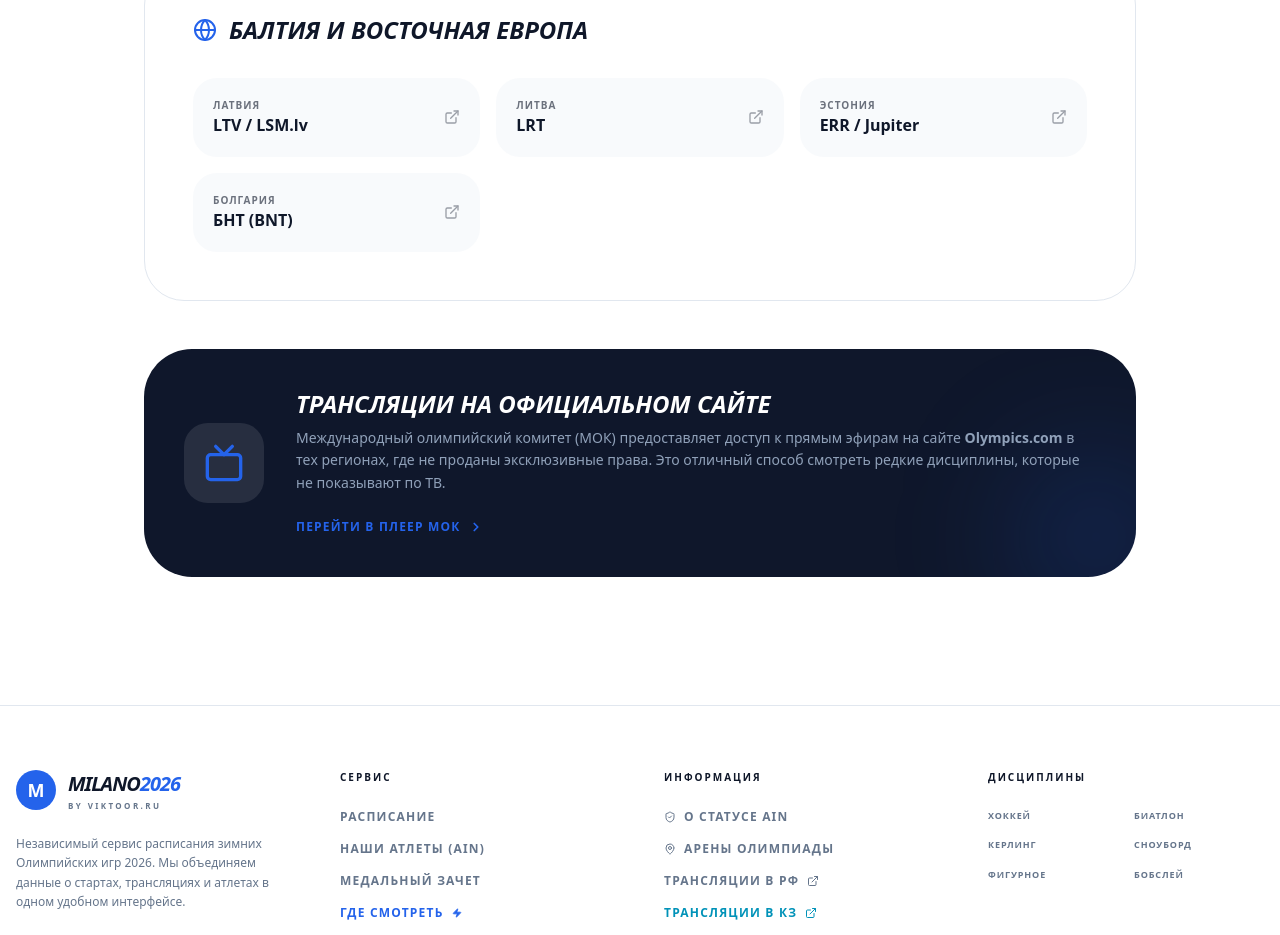
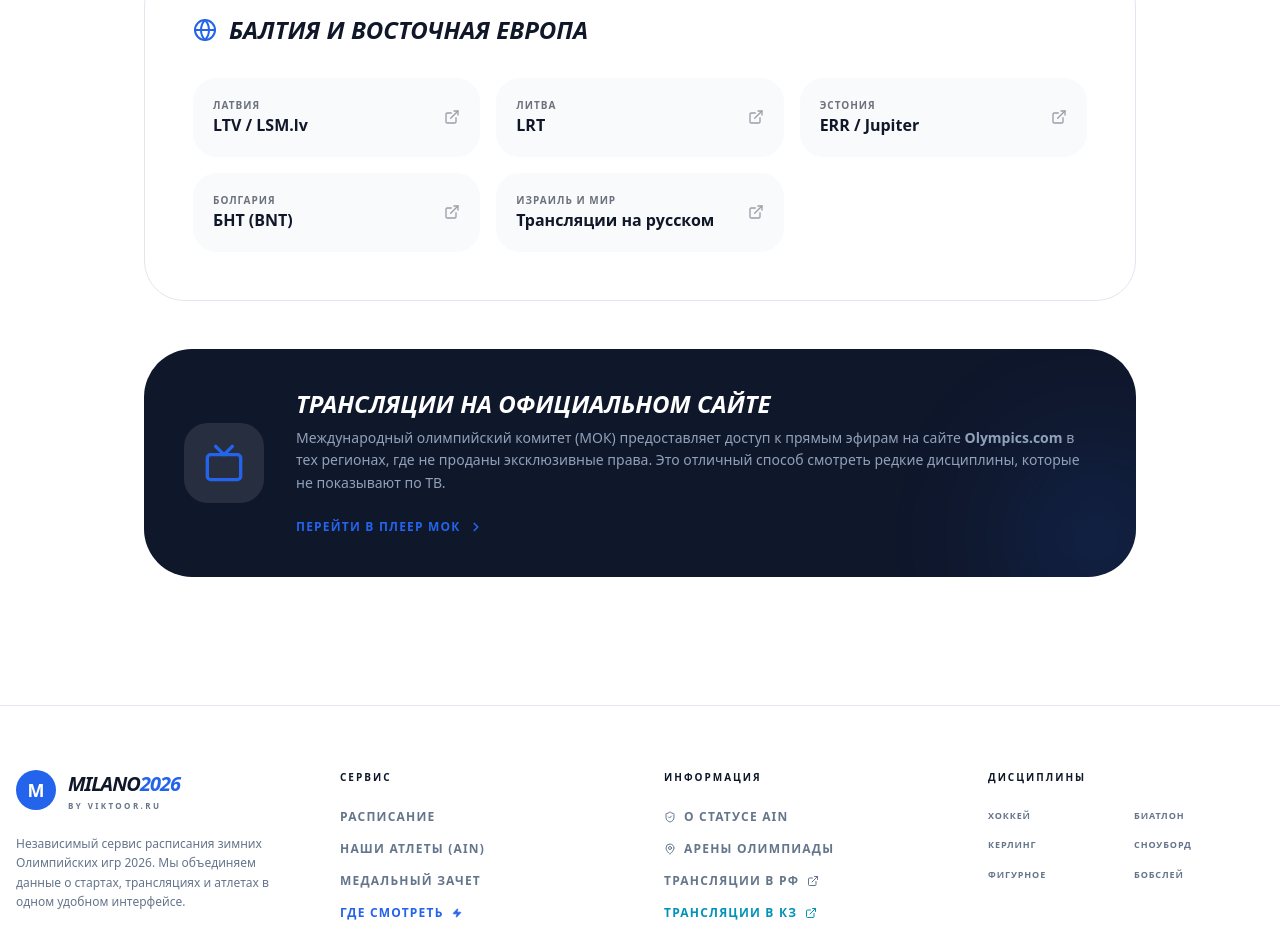
Before and after one commit to viktormalyuchenko/olympics-site, a Next.js app: page /watch in a window 1280 px wide. Shown: the part 1160-2095 px from the top of the page. Built offline with nearby package versions, Linux system fonts and the light colour scheme.

Commit message:
feat: add broadcasting options for Israel and international viewers

```diff
--- a/src/app/watch/page.tsx
+++ b/src/app/watch/page.tsx
@@ -55,6 +55,15 @@ export default function WatchPage() {
       url: "https://jupiter.err.ee/otse",
     },
     { country: "Болгария", channel: "БНТ (BNT)", url: "https://bnt.bg/live" },
+    {
+      country: "Израиль и мир",
+      code: "INT",
+      color: "bg-indigo-600",
+      channel: "Трансляции на русском",
+      desc: "Для тех, кто находится за пределами СНГ, лучший способ — официальный плеер Olympics.com или использование VPN с российским IP для доступа к Okko.",
+      url: "https://olympics.com/en/live/",
+      btnText: "Смотреть везде",
+    },
   ];
 
   return (
```
